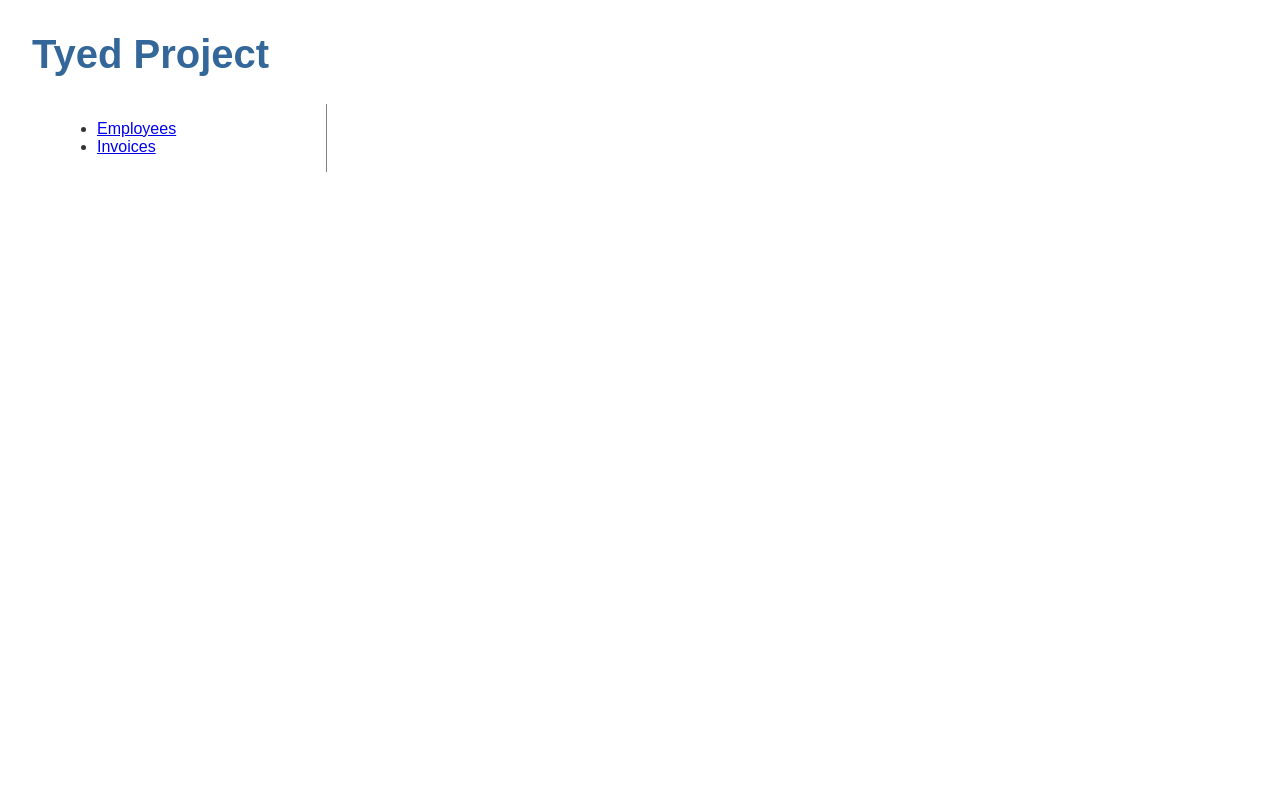
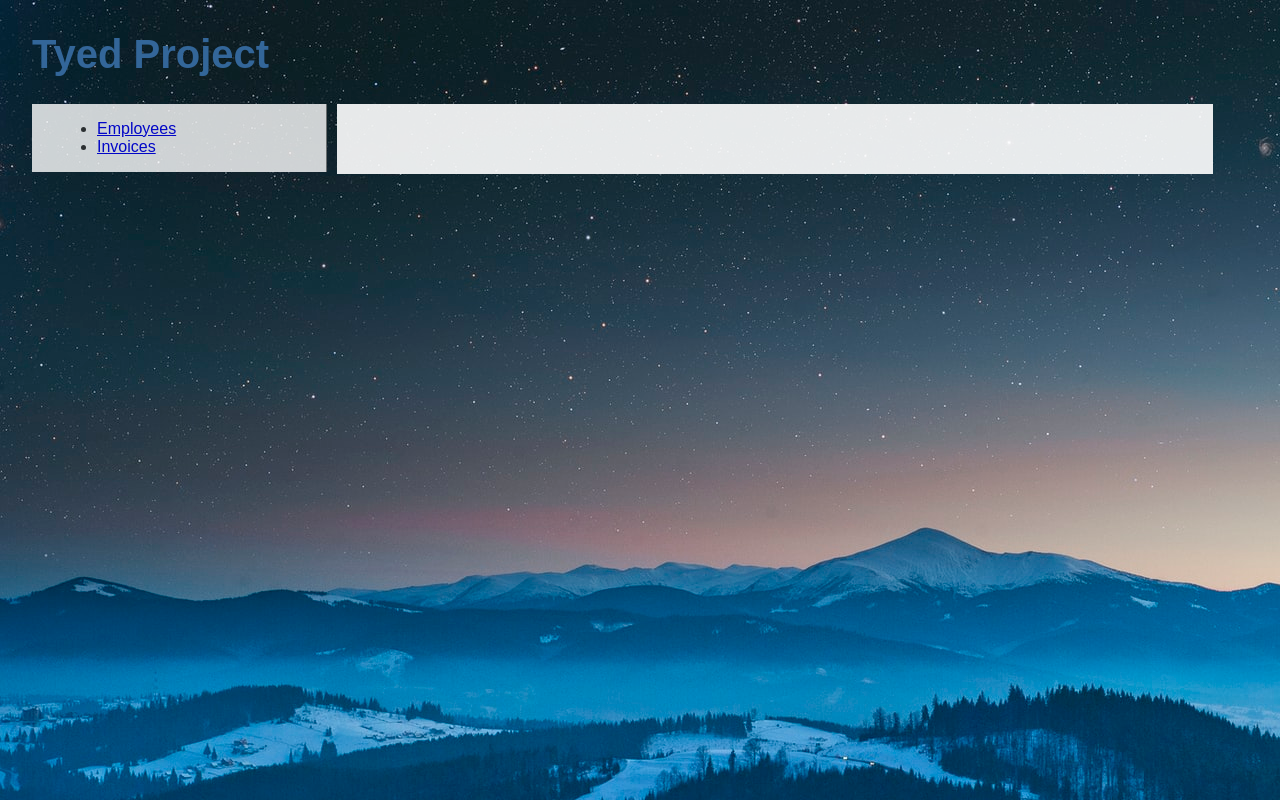
Before and after one commit to thomasatwikey/tyed, an Angular app: page /#/ in a window 1280 px wide. Built offline with nearby package versions, Linux system fonts and the light colour scheme.

Commit message:
updated interface

```diff
--- a/src/app/app.component.css
+++ b/src/app/app.component.css
@@ -0,0 +1 @@
+nav { font-family: 'YuseiMagic', regular; }
--- a/src/app/employee-detail/employee-detail.component.css
+++ b/src/app/employee-detail/employee-detail.component.css
@@ -1,3 +1,5 @@
 #employeeDetails { width: 300px; float: left; position:relative; cursor: default;}
 #employeeDetails h2 { color: #336699;}
-input, input.focus { background-color: #eab676; color: white;}
+input, input.focus {
+background-color: #336699;
+color: white;}
--- a/src/app/employees/employees.component.css
+++ b/src/app/employees/employees.component.css
@@ -2,3 +2,4 @@
 #employeeList { float: left; width: 300px;}
 #containerEmployee { width: 600px;}
 #employeeList tr.selected { color: #336699; }
+td { width: 150px;}
--- a/src/app/invoiceexit/invoiceexit.component.css
+++ b/src/app/invoiceexit/invoiceexit.component.css
@@ -1,4 +1,4 @@
-h1 { margin-top: -75px;}
+h1 { margin-top: -45px;}
 td[class='invoicestate paid'] { color: green;}
 td[class='invoicestate undefined'] { color: red;}
 td { font-family: 'YuseiMagic', regular;}
--- a/src/app/invoices/invoices.component.css
+++ b/src/app/invoices/invoices.component.css
@@ -14,3 +14,5 @@ tr.invoiceLine:hover {
   background-color: #336699;
   cursor: pointer;
 }
+
+#invoiceList { padding-right: 20px;}
--- a/src/app/invoices/invoices.component.html
+++ b/src/app/invoices/invoices.component.html
@@ -1,5 +1,5 @@
 <div id="invoiceList">
-  <h2>Invoices</h2>
+  <h2>Invoice List</h2>
   <table>
     <tr>
       <th>ID</th>
--- a/src/app/messages/messages.component.css
+++ b/src/app/messages/messages.component.css
@@ -1 +1,9 @@
-#logs { width:596px; float: left; position: absolute; margin-top:200px;}
+#logs {
+width:68%;
+float: left;
+position: absolute;
+margin-top:220px;
+background-color: white;
+padding-left:10px;
+margin-left: -24px;
+}
--- a/src/app/messages/messages.component.html
+++ b/src/app/messages/messages.component.html
@@ -1,6 +1,6 @@
 <div id="logs">
 
-  <h2>Messages</h2>
+  <h2>Logs:</h2>
   <div *ngIf="messageService.messages.length">
   <button class="clear"
           (click)="messageService.clear()">clear</button>
--- a/src/styles.css
+++ b/src/styles.css
@@ -21,6 +21,7 @@ h2, h3 {
 }
 body {
   margin: 2em;
+  background-image: url("assets/backgrounds/darkmountain.jfif");
 }
 body, input[type="text"], button {
   color: #333;
@@ -31,5 +32,23 @@ body, input[type="text"], button {
   font-family: Arial, Helvetica, sans-serif;
 }
 
-#rightRegion { margin-left: 10px; padding-left:25px; float: left; width: 70%;}
-#leftRegion { padding-left:25px; float: left; border-right: solid 1px gray; padding-right: 150px; min-height: 100%;}
+#rightRegion {
+margin-left: 10px;
+padding-left:25px;
+float: left;
+width: 70%;
+background-color: white;
+padding-top: 50px;
+padding-bottom: 20px;
+opacity: 0.9;
+}
+
+#leftRegion {
+padding-left:25px;
+float: left;
+border-right: solid 1px gray;
+padding-right: 150px;
+min-height: 100%;
+background-color: white;
+opacity: 0.8;
+}
```
Also changed, not shown: src/assets/backgrounds/bluemountain.jfif (added), src/assets/backgrounds/darkmountain.jfif (added), 8 other files (tests, documents, lock files or other folders).
